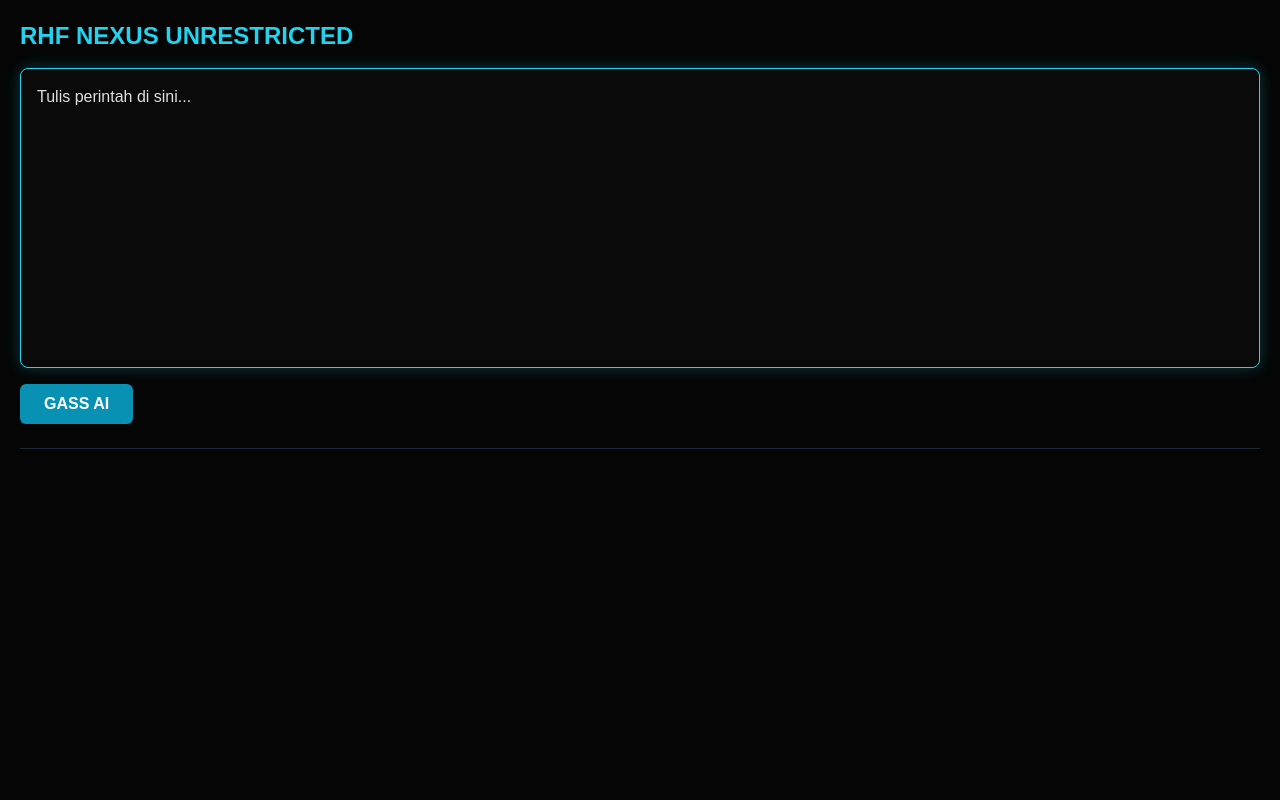
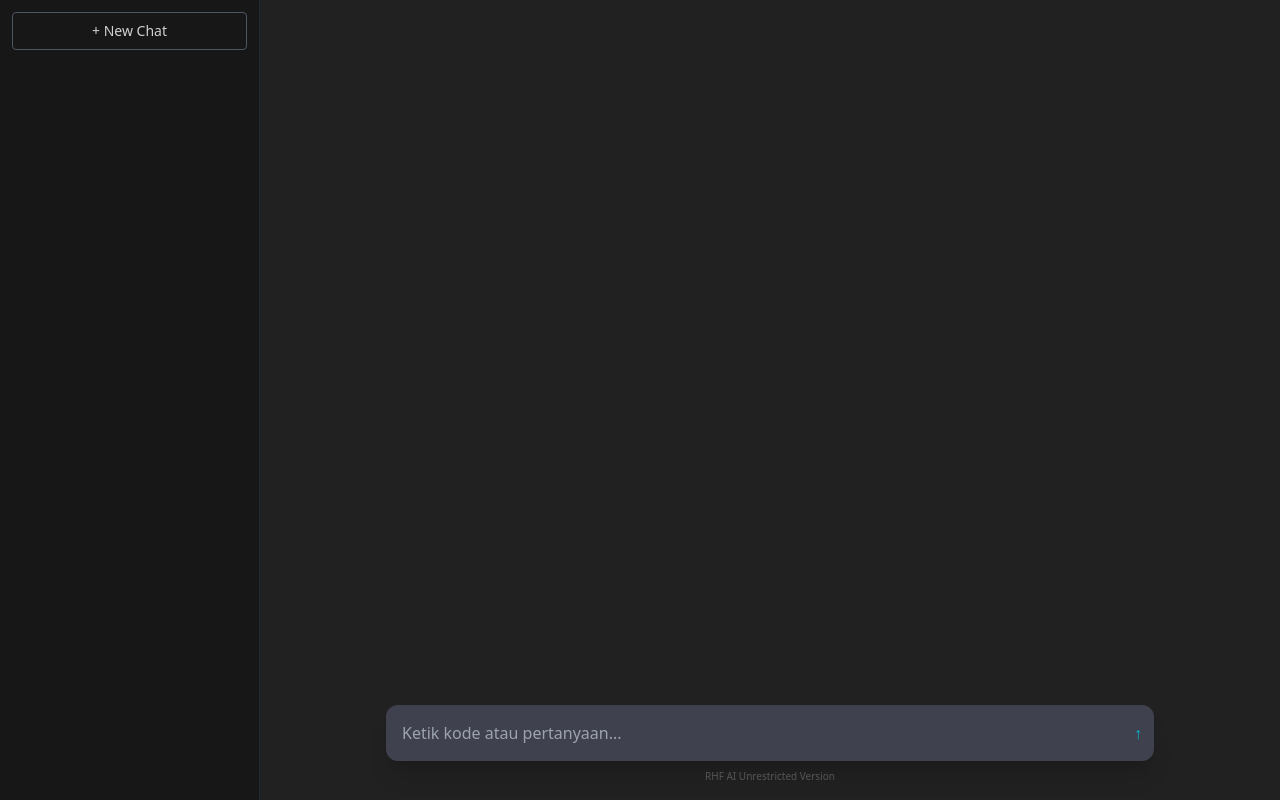
Before and after one commit to RHF101/RHF.AI, a website: page public/index.html in a window 1280 px wide. Drawn offline with nearby package versions, Linux system fonts and the light colour scheme.

Commit message:
Update index.html

````diff
--- a/public/index.html
+++ b/public/index.html
@@ -4,35 +4,103 @@
     <meta charset="UTF-8">
     <meta name="viewport" content="width=device-width, initial-scale=1.0">
     <script src="https://cdn.tailwindcss.com"></script>
-    <title>RHF NEXUS AI</title>
     <style>
-        body { background: #050505; color: #e0e0e0; font-family: sans-serif; }
-        .glow-box { border: 1px solid #22d3ee; box-shadow: 0 0 15px #22d3ee44; background: #0a0a0a; }
+        body { background-color: #212121; color: #d1d1d1; }
+        pre { background-color: #000; padding: 10px; border-radius: 5px; overflow-x: auto; color: #00ffcc; font-family: monospace; border: 1px solid #333; margin: 10px 0; }
+        code { font-family: monospace; color: #ff79c6; }
+        .user-bubble { background-color: #343541; padding: 15px; border-bottom: 1px solid #2a2b32; }
+        .ai-bubble { background-color: #212121; padding: 15px; border-bottom: 1px solid #2a2b32; }
+        .sidebar { background-color: #171717; width: 260px; display: none; }
+        @media (min-width: 768px) { .sidebar { display: flex; } }
     </style>
 </head>
-<body class="p-5">
-    <h1 class="text-cyan-400 text-2xl font-bold mb-4">RHF NEXUS UNRESTRICTED</h1>
-    <div id="editor" contenteditable="true" class="glow-box w-full min-h-[300px] p-4 rounded-lg mb-4 outline-none">
-        Tulis perintah di sini...
+<body class="flex h-screen">
+
+    <div class="sidebar flex-col p-3 border-r border-gray-800">
+        <button onclick="newChat()" class="w-full border border-gray-600 p-2 rounded hover:bg-gray-800 text-sm mb-4">+ New Chat</button>
+        <div id="history" class="flex-1 overflow-y-auto space-y-2 text-xs opacity-60"></div>
     </div>
-    <button onclick="sendAI()" class="bg-cyan-600 px-6 py-2 rounded-md font-bold text-white">GASS AI</button>
-    <div id="result" class="mt-6 p-4 border-t border-gray-800 italic text-gray-400"></div>
+
+    <div class="flex-1 flex flex-col overflow-hidden">
+        <div id="chat-box" class="flex-1 overflow-y-auto">
+            <!-- Pesan akan muncul di sini -->
+        </div>
+
+        <div class="p-4 bg-[#212121]">
+            <div class="max-w-3xl mx-auto relative flex items-center bg-[#40414f] rounded-xl shadow-xl">
+                <textarea id="msg-input" rows="1" class="w-full bg-transparent p-4 pr-12 outline-none resize-none" placeholder="Ketik kode atau pertanyaan..."></textarea>
+                <button onclick="send()" class="absolute right-3 text-cyan-500 font-bold hover:scale-110 transition">↑</button>
+            </div>
+            <p class="text-[10px] text-center mt-2 opacity-30">RHF AI Unrestricted Version</p>
+        </div>
+    </div>
 
     <script>
-        async function sendAI() {
-            const editor = document.getElementById('editor');
-            const result = document.getElementById('result');
-            const prompt = editor.innerText;
-            result.innerText = "Berpikir...";
+        let currentId = Date.now();
+        let sessions = JSON.parse(localStorage.getItem('rhf_v2')) || {};
+
+        function save() {
+            localStorage.setItem('rhf_v2', JSON.stringify(sessions));
+            renderHistory();
+        }
+
+        function renderHistory() {
+            const h = document.getElementById('history');
+            h.innerHTML = "";
+            Object.keys(sessions).reverse().forEach(id => {
+                const d = document.createElement('div');
+                d.className = "p-2 hover:bg-gray-800 rounded cursor-pointer truncate";
+                d.innerText = sessions[id][0]?.content || "Chat Baru";
+                d.onclick = () => { currentId = id; renderChat(); };
+                h.appendChild(d);
+            });
+        }
+
+        function renderChat() {
+            const box = document.getElementById('chat-box');
+            box.innerHTML = "";
+            (sessions[currentId] || []).forEach(m => {
+                const wrap = document.createElement('div');
+                wrap.className = m.role === 'user' ? 'user-bubble' : 'ai-bubble';
+                // Render kode sederhana
+                const content = m.content.replace(/```([\s\S]*?)```/g, '<pre>$1</pre>');
+                wrap.innerHTML = `<div class='max-w-3xl mx-auto'><b>${m.role==='user'?'YOU':'AI'}:</b><br>${content}</div>`;
+                box.appendChild(wrap);
+            });
+            box.scrollTop = box.scrollHeight;
+        }
+
+        async function send() {
+            const input = document.getElementById('msg-input');
+            const val = input.value.trim();
+            if(!val) return;
+
+            if(!sessions[currentId]) sessions[currentId] = [];
+            sessions[currentId].push({ role: "user", content: val });
+            input.value = "";
+            renderChat();
 
             const res = await fetch('/api/chat', {
                 method: 'POST',
                 headers: { 'Content-Type': 'application/json' },
-                body: JSON.stringify({ prompt })
+                body: JSON.stringify({ messages: sessions[currentId] })
             });
+
             const data = await res.json();
-            result.innerText = data.choices[0].message.content;
+            sessions[currentId].push(data.choices[0].message);
+            save();
+            renderChat();
         }
+
+        function newChat() {
+            currentId = Date.now();
+            sessions[currentId] = [];
+            renderChat();
+            renderHistory();
+        }
+
+        renderHistory();
+        renderChat();
     </script>
 </body>
 </html>
````
